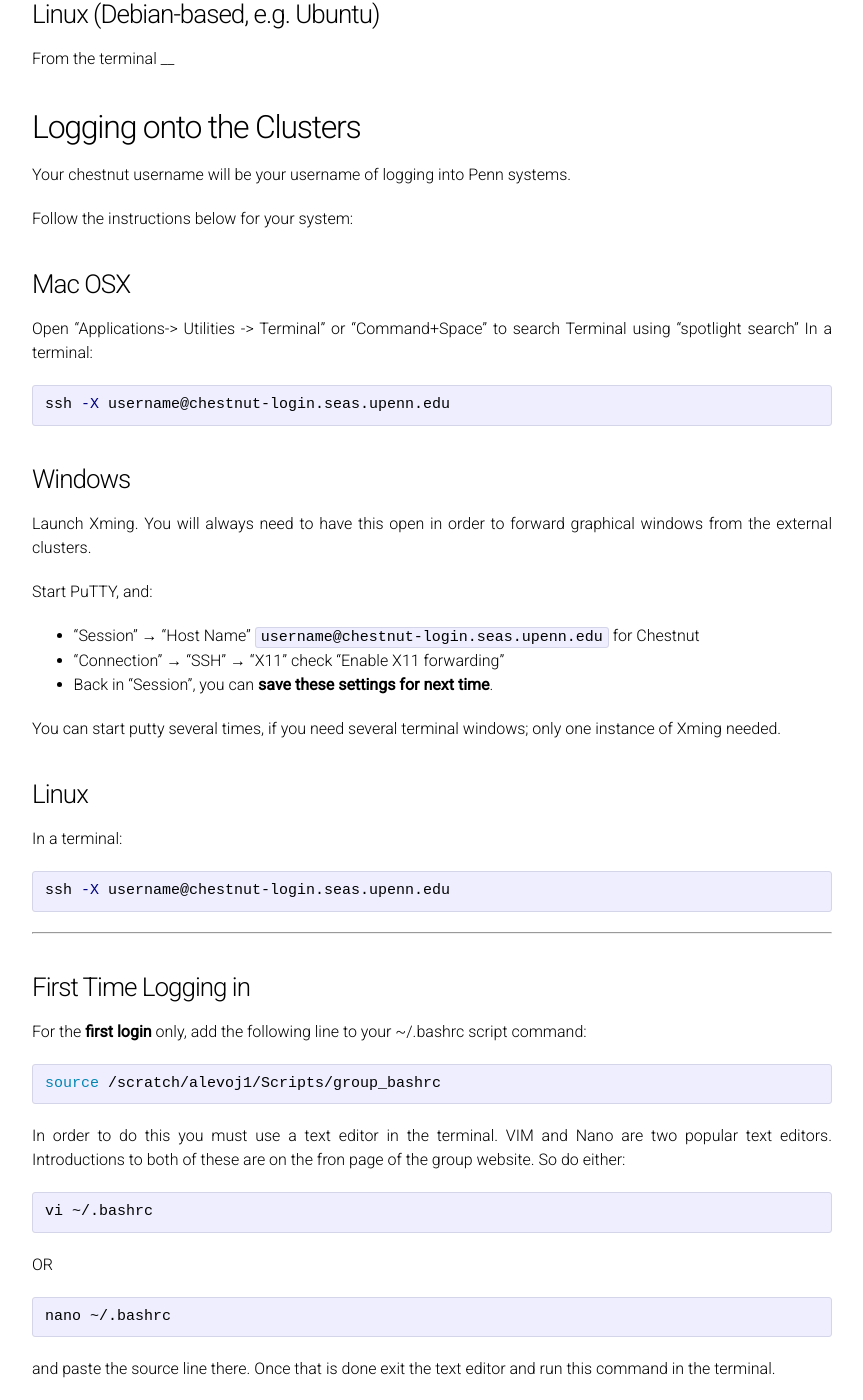
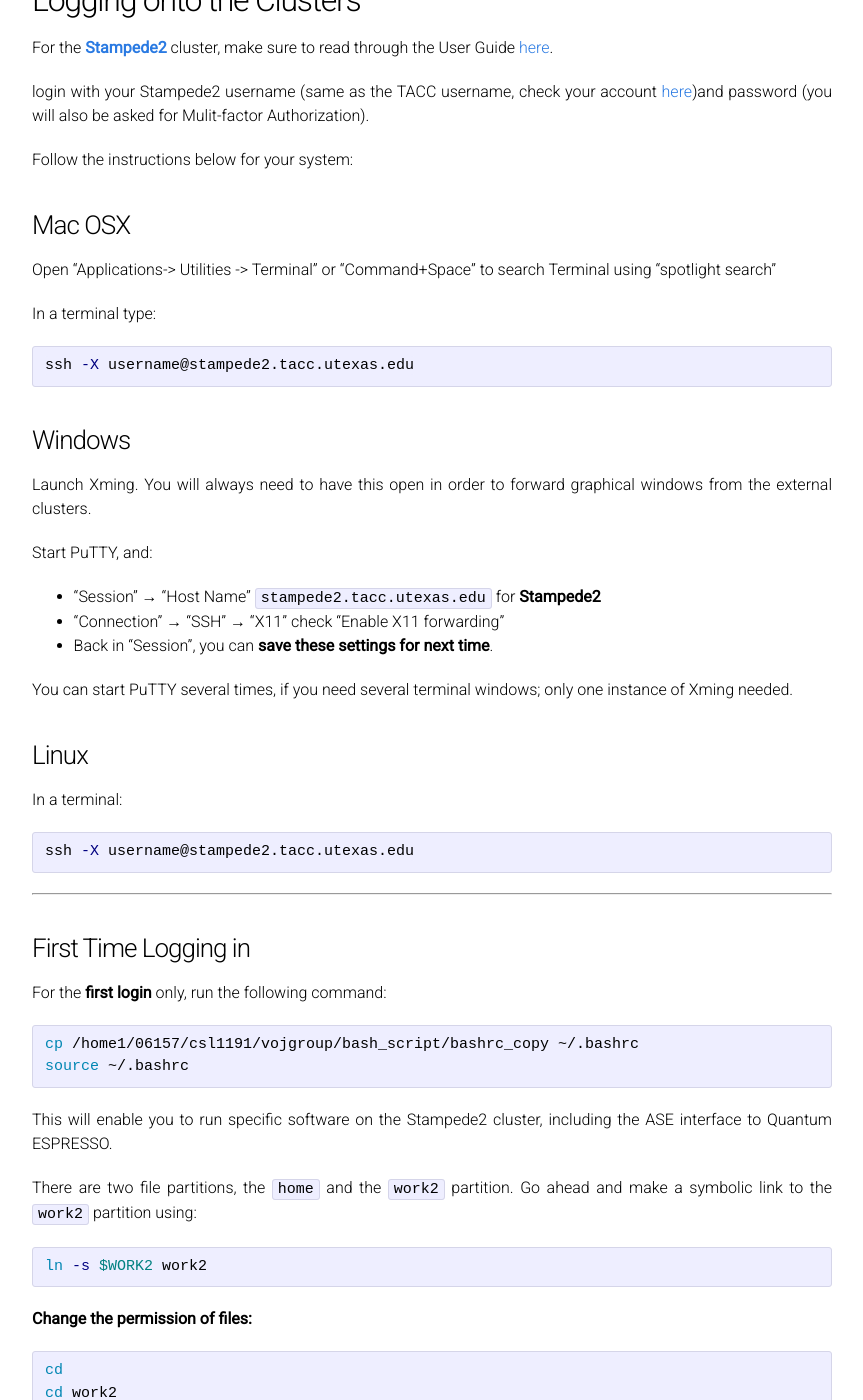
Before and after one commit to UPennCBE544/2023.github.io, a Jekyll site: the page built from Clusters.md, in a window 1280 px wide and 1400 px high, scrolled down 1195 px. Shown: the whole window, without its empty margins (208-1071 px from the left). Built offline with Jekyll 4.4.1, drawn with Linux system fonts in a browser that asks for light colours; our own code applies the rules of GitHub Pages for plain Markdown files; some of the changed text lies outside the part shown.

Commit message:
Update Clusters.md

`````diff
--- a/Clusters.md
+++ b/Clusters.md
@@ -13,7 +13,7 @@ ____
 
 ## Logging Into the Computing Clusters
 
-Once you account on Chestnut has been activated. Follow the instructions and tests to make sure everything is set up properly and functional.
+Once your account on Stampede2 has been activated, follow the instructions and tests to make sure everything is set up properly and functional.
 
 ## Contents
 1. [Installation](#installation)
@@ -29,13 +29,6 @@ Once you account on Chestnut has been activated. Follow the instructions and tes
 Download and install:
 
 * [XQuartz](http://www.xquartz.org/)
-
-To prevent X11 from timing out, open the terminal and type:
-
-```bash
-mkdir -p ~/.ssh
-echo $'\nHost *\n ForwardX11Timeout 1000000\n' >>~/.ssh/config
-```
 
 
 ### Windows
@@ -54,16 +47,19 @@ ____
 
 ## Logging onto the Clusters
 
-Your chestnut username will be your username of logging into Penn systems.
+For the [**Stampede2**](https://www.tacc.utexas.edu/systems/stampede2) cluster, make sure to read through the User Guide [here](https://portal.tacc.utexas.edu/user-guides/stampede2).
+
+login with your Stampede2 username (same as the TACC username, check your account [here](https://portal.tacc.utexas.edu/))and password (you will also be asked for Mulit-factor Authorization).
 
 Follow the instructions below for your system:
 
 ### Mac OSX
 
 Open "Applications-> Utilities -> Terminal" or "Command+Space" to search Terminal using "spotlight search"
-In a terminal:
+
+In a terminal type:
 ```bash
-ssh -X username@chestnut-login.seas.upenn.edu
+ssh -X username@stampede2.tacc.utexas.edu
 ```
 
 ### Windows
@@ -71,18 +67,18 @@ Launch Xming. You will always need to have this open in order to forward graphic
 
 Start PuTTY, and:
 
-* “Session” → “Host Name” `username@chestnut-login.seas.upenn.edu` for Chestnut
+* “Session” → “Host Name” `stampede2.tacc.utexas.edu` for **Stampede2**
 * “Connection” → “SSH” → “X11” check “Enable X11 forwarding”
 * Back in “Session”, you can **save these settings for next time**.
 
-You can start putty several times, if you need several terminal windows; only one instance of Xming needed.
+You can start PuTTY several times, if you need several terminal windows; only one instance of Xming needed.
 
 
 ### Linux ###
 
 In a terminal:
 ```bash
-ssh -X username@chestnut-login.seas.upenn.edu
+ssh -X username@stampede2.tacc.utexas.edu
 ```
 ____
 
@@ -90,42 +86,39 @@ ____
 
 ### First Time Logging in ###
 
-For the **first login** only, add the following line to your ~/.bashrc script command:
-
-``` bash
-source /scratch/alevoj1/Scripts/group_bashrc
-````
-In order to do this you must use a text editor in the terminal. VIM and Nano are two popular text editors. Introductions to both of these are on the fron page of the group website. So do either:
+For the **first login** only, run the following command:
 
 ```bash
-vi ~/.bashrc
-```
-OR
-```bash
-nano ~/.bashrc
+cp /home1/06157/csl1191/vojgroup/bash_script/bashrc_copy ~/.bashrc
+source ~/.bashrc
 ```
 
-and paste the source line there. Once that is done exit the text editor and run this command in the terminal.
+This will enable you to run specific software on the Stampede2 cluster, including the ASE interface to Quantum ESPRESSO.
+
+There are two file partitions, the `home` and the `work2` partition. Go ahead and make a symbolic link to the `work2` partition using:
 
 ```bash
-source ~/.bashrc
+ln -s $WORK2 work2
 ```
 
 **Change the permission of files:**
 
 ```bash
 cd
-cd work
+cd work2
 mkdir CBE544
-chmod g+r ./
+chmod g+X $WORK2
+chgrp -R G-824120 CBE544
+chmod g+s CBE544
+chmod g+rX CBE544
 ```
 
-Do all of your work in the directory you have called CBE544.
+**Perform all your calculations from the work/CBE544**
 
 For example, Create a folder `hw5` under `CBE544` and perform all calculations of HW5 in `hw5`. If you have already started you jobs somewhere else, you can copy the entire folder to CBE544 once you have done all calculations (e.g. `cp -r folderpath ~/work/CBE544/hw5`).  However, you need to complete this step before sending us the report of HW5, and please include the path of `CBE544` folder in your report or email. You can obtain the path by
 
 ```bash
-cd
+cdw
 cd CBE544
 pwd
 ```
`````
